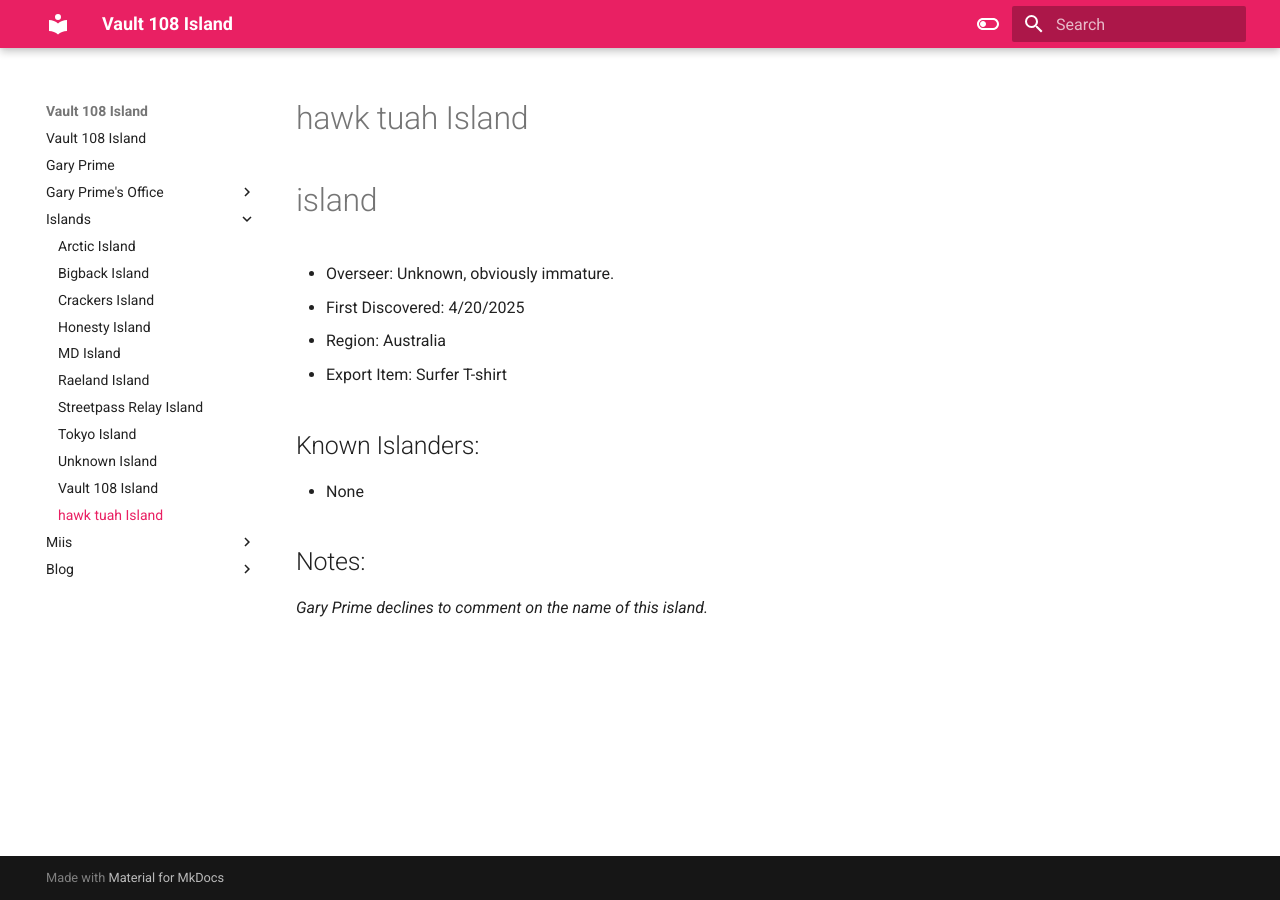
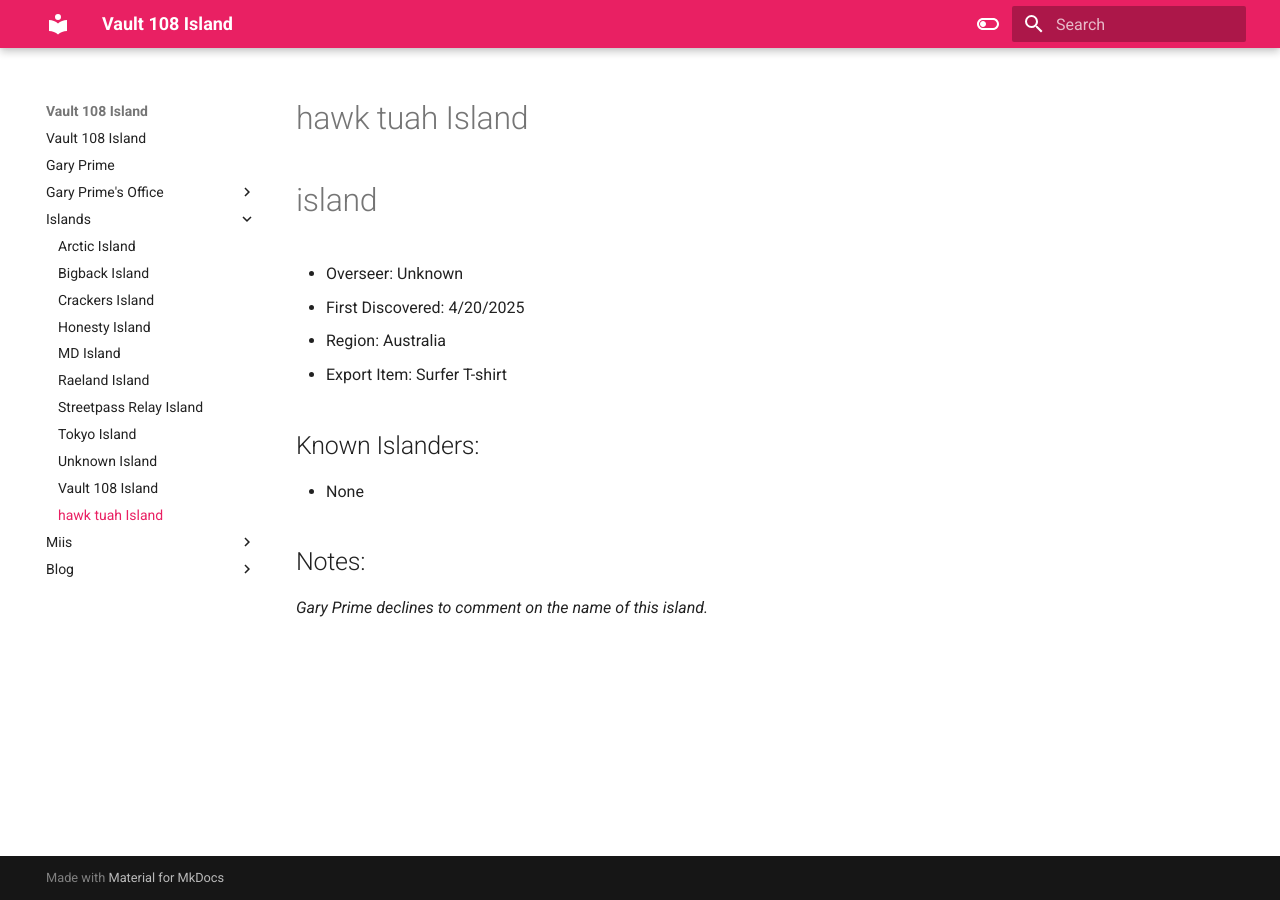
Before and after one commit to EliMCGamerGuy/Vault-108-Island, an MkDocs documentation site: the page built from docs/Islands/hawk tuah Island.md, in a window 1280 px wide. Built offline with MkDocs 1.6.1 and Material for MkDocs 9.7.7, drawn with Linux system fonts in a browser that asks for light colours.

Commit message:
Update hawk tuah Island.md

```diff
--- a/docs/Islands/hawk tuah Island.md
+++ b/docs/Islands/hawk tuah Island.md
@@ -1,6 +1,6 @@
 # hawk tuah Island
 #island
-- Overseer: Unknown, obviously immature.
+- Overseer: Unknown
 - First Discovered: 4/20/2025
 - Region: Australia
 - Export Item: Surfer T-shirt
```
